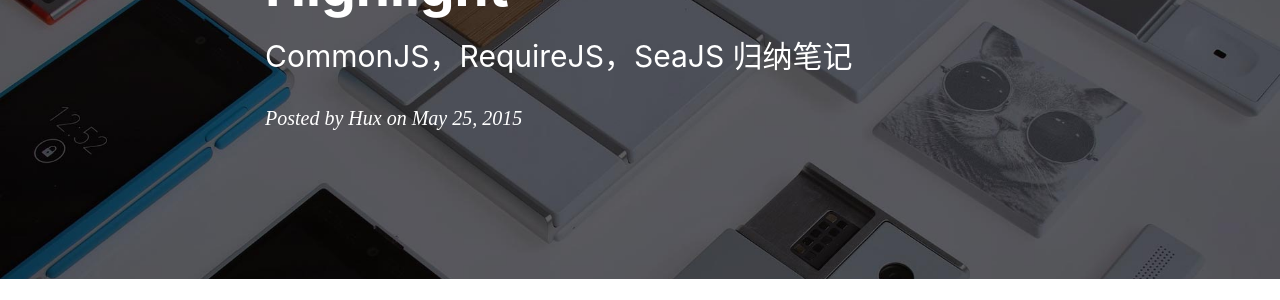
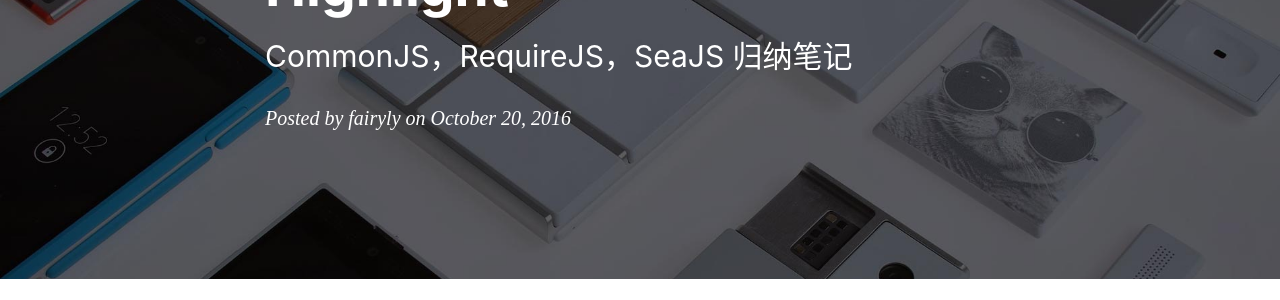
Before and after one commit to fairyly/myblog, a Jekyll site: the page built from _posts/2016-10-20-js-module-loader.markdown, in a window 1280 px wide and 900 px high. Shown: the part 304-604 px from the top of the window. Built offline with Jekyll 4.4.1, drawn with Linux system fonts in a browser that asks for light colours; nearby versions of some CDN libraries; comment, search, counter and statistics services are not loaded.

Commit message:
Update and rename 2015-05-25-js-module-loader.markdown to 2016-10-20-js-module-loader.markdown

```diff
--- a/_posts/2015-05-25-js-module-loader.markdown
+++ b/_posts/2016-10-20-js-module-loader.markdown
@@ -2,8 +2,8 @@
 layout:     post
 title:      "Example Post with Code Highlight"
 subtitle:   "CommonJS，RequireJS，SeaJS 归纳笔记"
-date:       2015-05-25
-author:     "Hux"
+date:       2016-10-20
+author:     "fairyly"
 header-img: "img/post-bg-js-module.jpg"
 tags:
     - 前端开发
```
